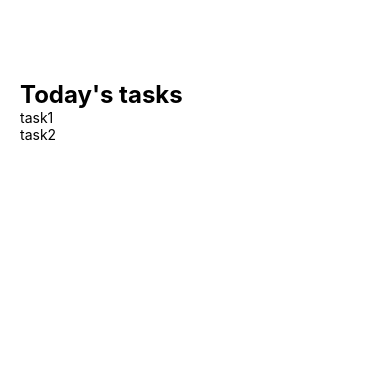
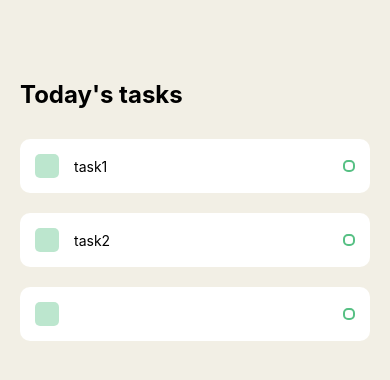
Before and after one commit to n199603/react-native-todo-app, a React Native app: screen / in a window 390 px wide. Shown: the top 380 px of the page. Built offline with nearby package versions, Linux system fonts and the light colour scheme.

Commit message:
feat(app.js task.js): style

```diff
--- a/App.js
+++ b/App.js
@@ -5,6 +5,7 @@
 
 export default function App() {
   return (
+    <View style={styles.container}>
       <View style={styles.taskWrapper}>
         <Text style={styles.sectionTitle}>Today's tasks</Text>
         <View style={styles.items}>
@@ -14,13 +15,14 @@
         </View>
         <StatusBar style="auto" />
       </View>
+    </View>
   );
 }
 
 const styles = StyleSheet.create({
   container: {
     flex: 1,
-    backgroundColor: "#E8EAED",
+    backgroundColor: "#F2EFE5",
   },
   taskWrapper: {
     paddingTop: 80,
@@ -30,5 +32,7 @@
     fontSize: 24,
     fontWeight: "bold",
   },
-  items: {},
+  items: {
+    marginTop: 30,
+  },
 });
--- a/components/Task.js
+++ b/components/Task.js
@@ -1,14 +1,51 @@
 import React from "react";
-import { View, Text, StyleSheet } from "react-native";
+import { View, Text, StyleSheet, TouchableOpacity } from "react-native";
 
 const Task = (props) => {
   return (
-    <View>
-      <Text>{props.text}</Text>
+    <View style={styles.item}>
+      <View style={styles.itemLeft}>
+        <View style={styles.square}></View>
+        <Text style={styles.itemText}>{props.text}</Text>
+      </View>
+      <View style={styles.circular}></View>
     </View>
   );
 };
 
-const styles = StyleSheet.create({});
+const styles = StyleSheet.create({
+  item: {
+    backgroundColor: "#FFF",
+    padding: 15,
+    borderRadius: 10,
+    flexDirection: "row",
+    alignItems: "center",
+    justifyContent: "space-between",
+    marginBottom: 20,
+  },
+  itemLeft: {
+    flexDirection: "row",
+    alignItems: "center",
+    flexWrap: "wrap",
+  },
+  square: {
+    width: 24,
+    height: 24,
+    backgroundColor: "#57c084",
+    opacity: 0.4,
+    borderRadius: 5,
+    marginRight: 15,
+  },
+  itemText: {
+    maxWidth: "80%",
+  },
+  circular: {
+    width: 12,
+    height: 12,
+    borderColor: "#57c084",
+    borderWidth: 2,
+    borderRadius: 5,
+  },
+});
 
 export default Task;
```
Lines whose indentation alone changed are shown as unchanged.
